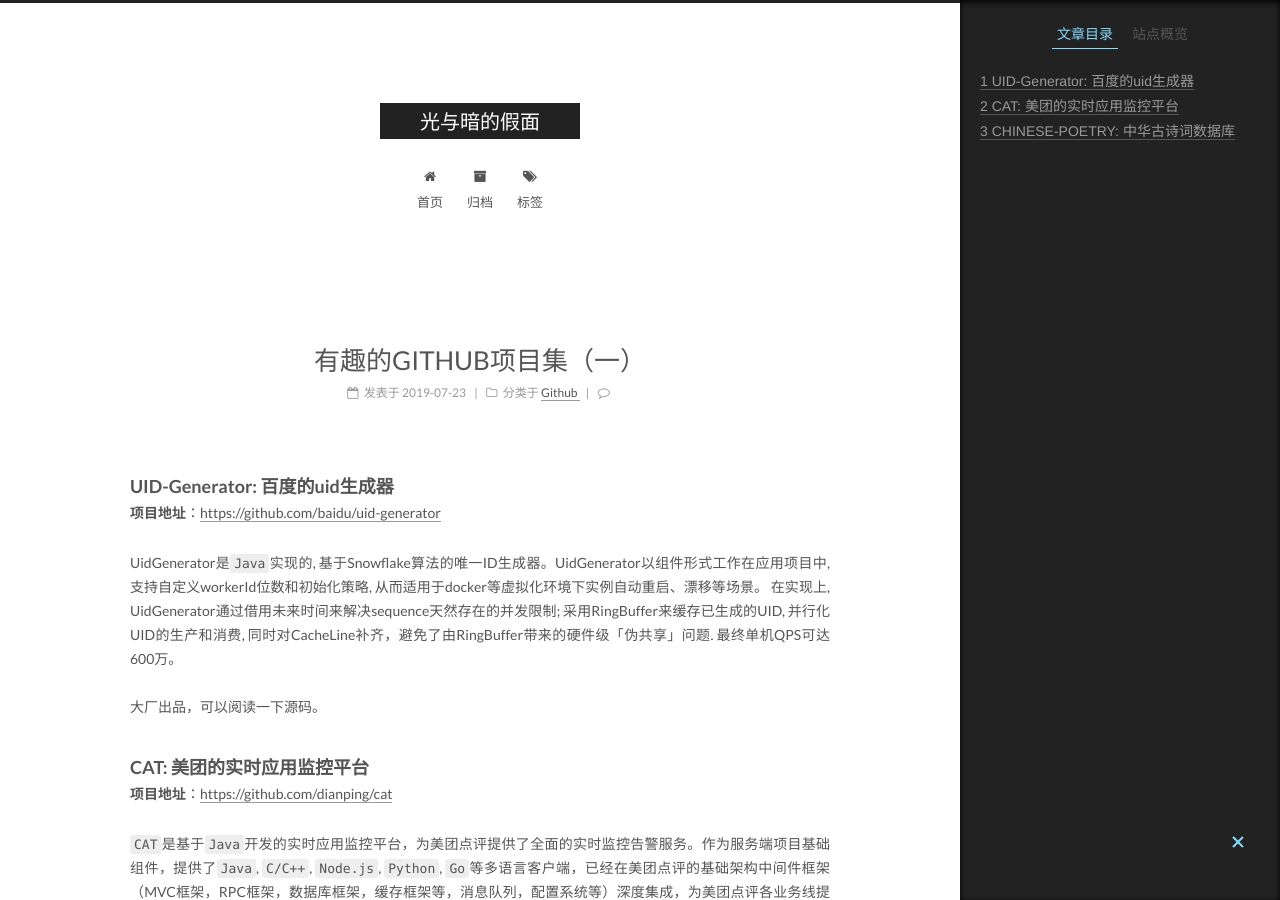
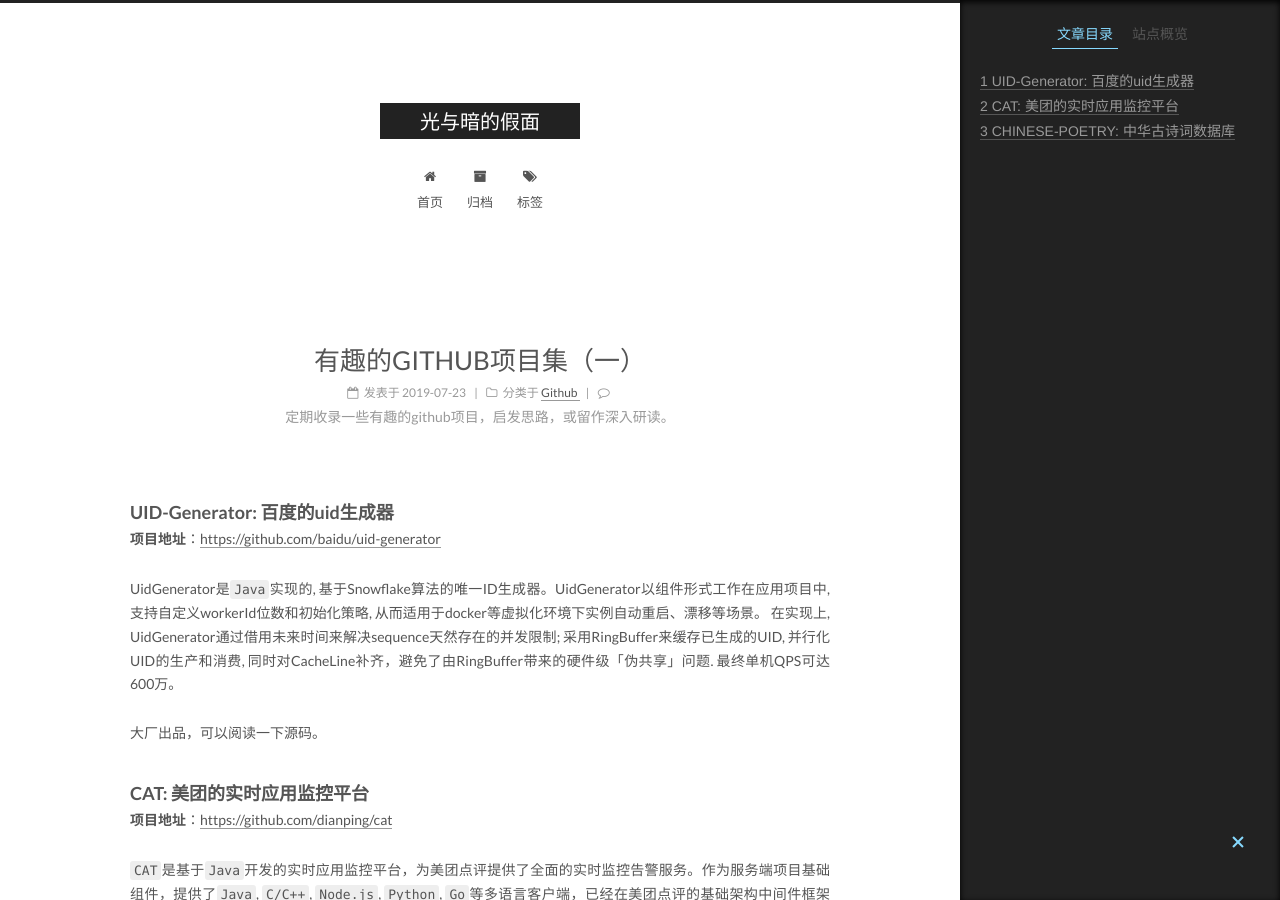
Before and after one commit to phaedo/blog, a Jekyll site: the page built from _posts/2019-07-23-有趣的GITHUB项目集（一）.md, in a window 1280 px wide and 900 px high. Built offline with Jekyll 4.4.1, drawn with Linux system fonts in a browser that asks for light colours; comment, search, counter and statistics services are not loaded.

Commit message:
有趣的GITHUB项目集

```diff
--- a/_posts/2019-07-23-有趣的GITHUB项目集（一）.md
+++ b/_posts/2019-07-23-有趣的GITHUB项目集（一）.md
@@ -4,6 +4,7 @@ title:  "有趣的GITHUB项目集（一）"
 date:   2019-07-23 21:03:36 +0530
 categories: Github
 tags: [Github, Opensource]
+description: 定期收录一些有趣的github项目，启发思路，或留作深入研读。
 ---
 
 ### UID-Generator: 百度的uid生成器
```
